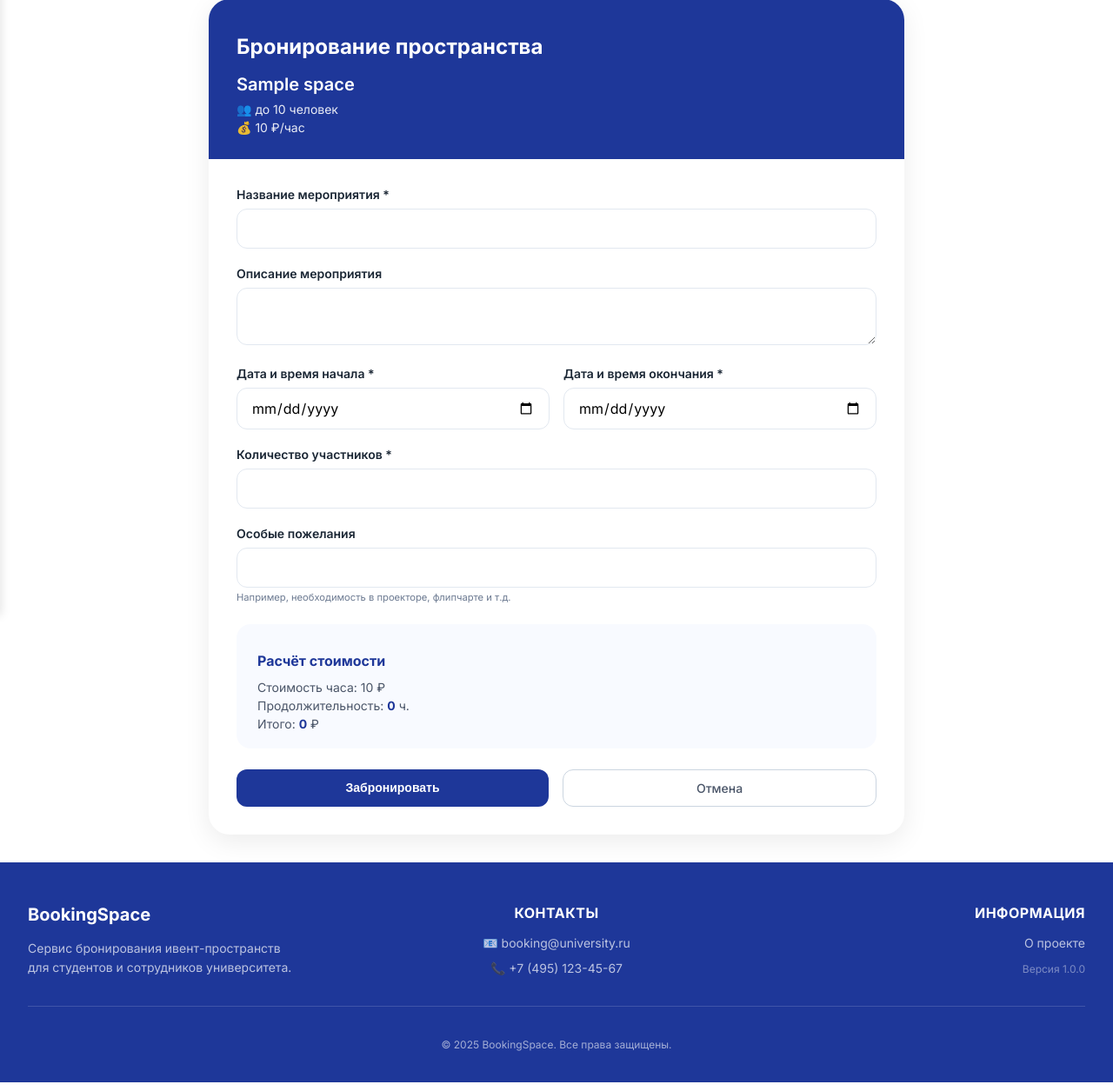
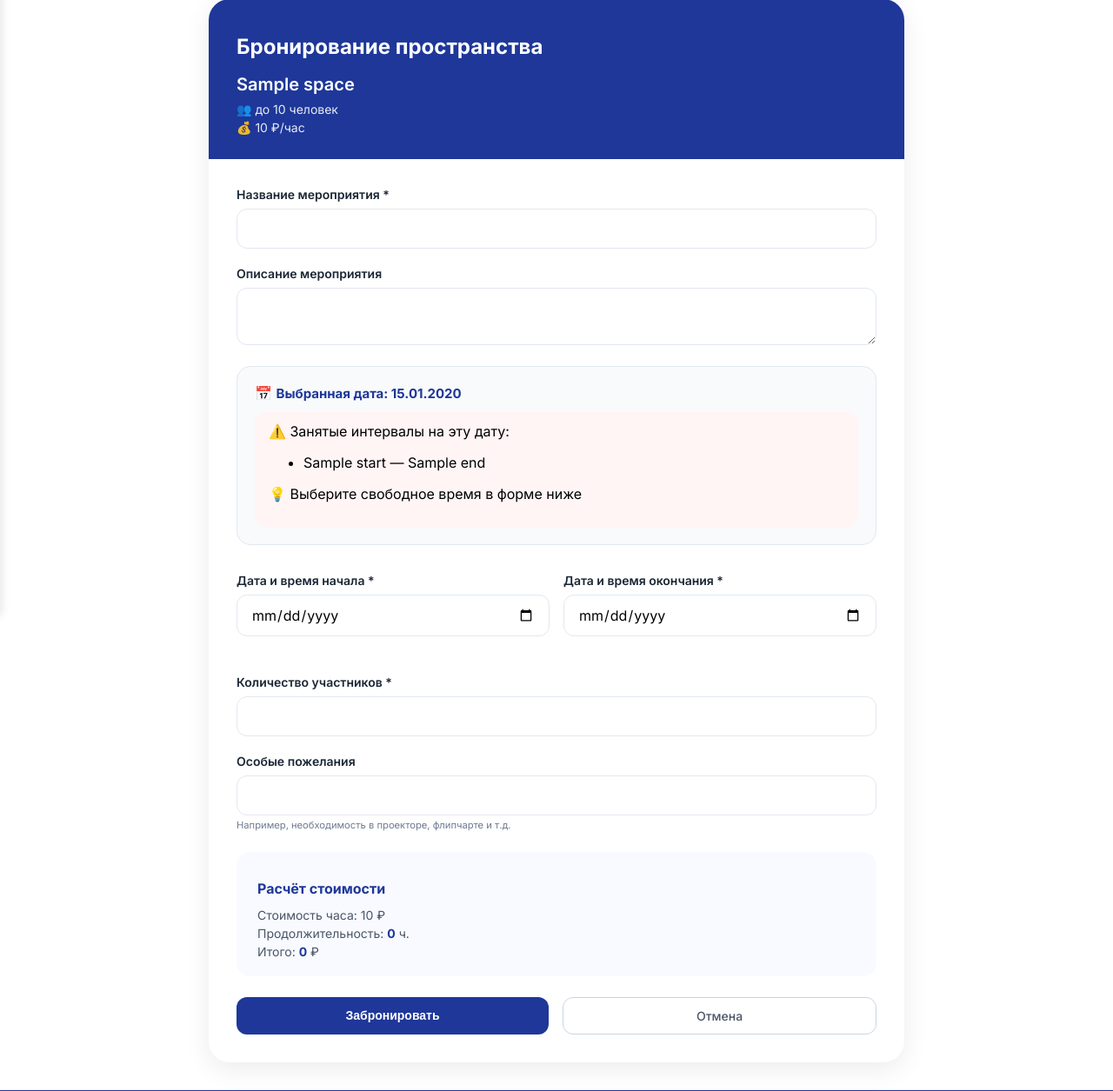
Before and after one commit to Ksenia-Voronina/FinalQualifyingWork, a Django app: template bookings/templates/bookings/booking_form.html in a window 1280 px wide. Shown: the part 92-1347 px from the top of the page at 87% size. Run offline with Django 4.2, Linux system fonts and the light colour scheme; the template is opened without the code that fills it: most values are stand-ins (such as "Sample title", 1, 10 or a date in 2020); form fields are guessed from the names that the template uses.

Commit message:
На странице бронирования добавлена блок с информацией о занятом времени выбранной даты, исправлены ошибки при бронировании пространства на одно и то же время

```diff
--- a/bookings/static/bookings/css/booking-form.css
+++ b/bookings/static/bookings/css/booking-form.css
@@ -194,6 +194,95 @@
     font-size: 0.875rem;
 }
 
+/* Блок выбора времени */
+.time-booking-wrapper {
+    margin-bottom: 1.5rem;
+}
+
+.time-row {
+    display: flex;
+    gap: 1rem;
+    margin-bottom: 0.5rem;
+}
+
+/* Стиль ошибки блока времени */
+.time-booking-error {
+    background-color: #fff5f5;
+    border: 1px solid #e53e3e;
+    border-radius: 12px;
+    padding: 0.75rem 1rem;
+    margin-bottom: 0.5rem;
+}
+
+.time-booking-error .form-error {
+    color: #e53e3e;
+    font-size: 0.75rem;
+    margin: 0;
+    padding: 0;
+    background: transparent;
+    border: none;
+}
+
+.time-booking-error + .form-group {
+    margin-top: 0.75rem;
+}
+
+/* Подсветка всего блока при ошибке */
+.time-booking-wrapper.has-error .time-row .form-group input,
+.time-booking-wrapper.has-error .time-row .form-group select {
+    border-color: #e53e3e;
+    background-color: #fff5f5;
+}
+
+/* Убираем двойную подсветку */
+.time-booking-wrapper.has-error {
+    border: 1px solid #e53e3e;
+    border-radius: 12px;
+    padding: 0.75rem;
+    background-color: #fff5f5;
+}
+
+.time-booking-wrapper.has-error .time-row {
+    margin-bottom: 0;
+}
+
+.time-booking-wrapper.has-error .time-booking-error {
+    border: none;
+    padding: 0.75rem 0 0 0;
+    margin-bottom: 0;
+    background-color: transparent;
+}
+
+
+/* ========== ИНФОРМАЦИЯ О ЗАНЯТЫХ СЛОТАХ ========== */
+
+.booked-slots-info {
+    background: #f8fafc;
+    border-radius: 16px;
+    padding: 1.25rem;
+    margin-bottom: 2rem;
+    border: 1px solid #e2e8f0;
+}
+
+.info-header strong {
+    font-size: 0.9375rem;
+    color: #1e3799;
+}
+
+.booked-slots-list {
+    background: #fff5f5;
+    border-radius: 12px;
+    padding: 0.75rem 1rem;
+    margin-top: 0.75rem;
+}
+
+.free-slots-info {
+    background: #f0fdf4;
+    border-radius: 12px;
+    padding: 0.75rem 1rem;
+    margin-top: 0.75rem;
+}
+
 /* Адаптивность */
 @media (max-width: 640px) {
     .booking-form-container {
--- /dev/null
+++ b/bookings/static/bookings/js/booked-slots.js
@@ -0,0 +1,66 @@
+// booked-slots.js
+document.addEventListener('DOMContentLoaded', function() {
+    const startInput = document.getElementById('id_start_datetime');
+    const infoContainer = document.getElementById('bookedSlotsInfo');
+
+    if (!startInput || !infoContainer) return;
+
+    const spaceId = parseInt(document.getElementById('space-id')?.dataset.id || 0);
+
+    function updateBookedSlots() {
+        if (!startInput.value) return;
+
+        const dateStr = startInput.value.split('T')[0];
+
+        infoContainer.style.opacity = '0.5';
+
+        fetch(`/bookings/get-booked-slots/${spaceId}/?date=${dateStr}`)
+            .then(response => response.json())
+            .then(data => {
+                infoContainer.style.opacity = '1';
+
+                if (data.booked_slots && data.booked_slots.length > 0) {
+                    let slotsHtml = '<div class="booked-slots-list">';
+                    slotsHtml += '<div class="warning-header">';
+                    slotsHtml += '<span class="warning-icon">⚠️</span>';
+                    slotsHtml += '<span>Занятые интервалы на эту дату:</span>';
+                    slotsHtml += '</div><ul>';
+                    data.booked_slots.forEach(slot => {
+                        slotsHtml += `<li>${slot.start} — ${slot.end}</li>`;
+                    });
+                    slotsHtml += '</ul>';
+                    slotsHtml += '<p class="info-note">💡 Выберите свободное время в форме ниже</p>';
+                    slotsHtml += '</div>';
+
+                    infoContainer.innerHTML = `
+                        <div class="info-header">
+                            <span class="info-icon">📅</span>
+                            <strong>Выбранная дата: ${new Date(dateStr).toLocaleDateString('ru-RU')}</strong>
+                        </div>
+                        ${slotsHtml}
+                    `;
+                } else {
+                    infoContainer.innerHTML = `
+                        <div class="info-header">
+                            <span class="info-icon">📅</span>
+                            <strong>Выбранная дата: ${new Date(dateStr).toLocaleDateString('ru-RU')}</strong>
+                        </div>
+                        <div class="free-slots-info">
+                            <span class="success-icon">✅</span>
+                            <span>На эту дату пока нет бронирований. Вы можете выбрать любое удобное время.</span>
+                        </div>
+                    `;
+                }
+            })
+            .catch(error => {
+                infoContainer.style.opacity = '1';
+                console.error('Ошибка загрузки занятых слотов:', error);
+            });
+    }
+
+    startInput.addEventListener('change', updateBookedSlots);
+    startInput.addEventListener('blur', updateBookedSlots);
+
+    // Вызываем при загрузке
+    updateBookedSlots();
+});
--- /dev/null
+++ b/bookings/static/bookings/js/booking-form.js
@@ -0,0 +1,34 @@
+// booking-form.js
+document.addEventListener('DOMContentLoaded', function() {
+    const startInput = document.getElementById('id_start_datetime');
+    const endInput = document.getElementById('id_end_datetime');
+    const durationSpan = document.getElementById('duration');
+    const totalSpan = document.getElementById('total');
+    const pricePerHour = parseFloat(document.getElementById('price-per-hour')?.dataset.price || 0);
+
+    function calculateTotal() {
+        if (startInput && endInput && startInput.value && endInput.value) {
+            const start = new Date(startInput.value);
+            const end = new Date(endInput.value);
+            const duration = (end - start) / (1000 * 3600);
+            if (duration > 0) {
+                durationSpan.textContent = duration.toFixed(1);
+                totalSpan.textContent = (duration * pricePerHour).toFixed(0);
+                return;
+            }
+        }
+        if (durationSpan) durationSpan.textContent = '0';
+        if (totalSpan) totalSpan.textContent = '0';
+    }
+
+    if (startInput) {
+        startInput.addEventListener('change', calculateTotal);
+        startInput.addEventListener('input', calculateTotal);
+    }
+    if (endInput) {
+        endInput.addEventListener('change', calculateTotal);
+        endInput.addEventListener('input', calculateTotal);
+    }
+
+    calculateTotal();
+});
--- a/bookings/templates/bookings/booking_form.html
+++ b/bookings/templates/bookings/booking_form.html
@@ -15,9 +15,18 @@
             <div class="space-info">
                 <h2>{{ space.name }}</h2>
                 <p>👥 до {{ space.capacity }} человек</p>
-                <p>💰 {% if space.price_per_hour == 0 %}Бесплатно{% else %}{{ space.price_per_hour }} ₽/час{% endif %}</p>
+                <p>💰
+                    {% if space.price_per_hour == 0 %}
+                        Бесплатно
+                    {% else %}
+                        <span id="price-per-hour" data-price="{{ space.price_per_hour }}">{{ space.price_per_hour }} ₽/час</span>
+                    {% endif %}
+                </p>
             </div>
         </div>
+
+        <!-- Скрытые данные для JS -->
+        <span id="space-id" data-id="{{ space.id }}" style="display: none;"></span>
 
         <!-- Вывод общих ошибок формы -->
         {% if form.non_field_errors %}
@@ -47,22 +56,68 @@
                 {% endif %}
             </div>
 
-            <div class="form-row">
-                <div class="form-group half {% if form.start_datetime.errors %}error-field{% endif %}">
-                    <label for="{{ form.start_datetime.id_for_label }}">Дата и время начала *</label>
-                    {{ form.start_datetime }}
-                    {% if form.start_datetime.errors %}
-                        <div class="form-error">{{ form.start_datetime.errors }}</div>
-                    {% endif %}
+            <!-- Блок информации о занятых слотах -->
+            <div class="booked-slots-info" id="bookedSlotsInfo">
+                {% if selected_date %}
+                <div class="info-header">
+                    <span class="info-icon">📅</span>
+                    <strong>Выбранная дата: {{ selected_date|date:"d.m.Y" }}</strong>
+                </div>
+                {% if booked_slots %}
+                    <div class="booked-slots-list">
+                        <div class="warning-header">
+                            <span class="warning-icon">⚠️</span>
+                            <span>Занятые интервалы на эту дату:</span>
+                        </div>
+                        <ul>
+                            {% for slot in booked_slots %}
+                                <li>{{ slot.start }} — {{ slot.end }}</li>
+                            {% endfor %}
+                        </ul>
+                        <p class="info-note">💡 Выберите свободное время в форме ниже</p>
+                    </div>
+                {% else %}
+                    <div class="free-slots-info">
+                        <span class="success-icon">✅</span>
+                        <span>На эту дату пока нет бронирований. Вы можете выбрать любое удобное время.</span>
+                    </div>
+                {% endif %}
+                {% else %}
+                <div class="info-header">
+                    <span class="info-icon">📅</span>
+                    <strong>Выберите дату в календаре</strong>
+                </div>
+                <div class="free-slots-info">
+                    <span class="info-icon">ℹ️</span>
+                    <span>Сначала выберите дату мероприятия на странице пространства.</span>
+                </div>
+                {% endif %}
+            </div>
+
+            <!-- Блок даты и времени -->
+            <div class="time-booking-wrapper {% if form.start_datetime.errors or form.end_datetime.errors %}has-error{% endif %}">
+                <div class="form-row time-row">
+                    <div class="form-group half">
+                        <label for="{{ form.start_datetime.id_for_label }}">Дата и время начала *</label>
+                        {{ form.start_datetime }}
+                    </div>
+
+                    <div class="form-group half">
+                        <label for="{{ form.end_datetime.id_for_label }}">Дата и время окончания *</label>
+                        {{ form.end_datetime }}
+                    </div>
                 </div>
 
-                <div class="form-group half {% if form.end_datetime.errors %}error-field{% endif %}">
-                    <label for="{{ form.end_datetime.id_for_label }}">Дата и время окончания *</label>
-                    {{ form.end_datetime }}
-                    {% if form.end_datetime.errors %}
-                        <div class="form-error">{{ form.end_datetime.errors }}</div>
-                    {% endif %}
+                {% if form.start_datetime.errors or form.end_datetime.errors %}
+                <div class="time-booking-error">
+                    {% for error in form.start_datetime.errors %}
+                        <div class="form-error">{{ error }}</div>
+                    {% endfor %}
+                    {% for error in form.end_datetime.errors %}
+                        <div class="form-error">{{ error }}</div>
+                    {% endfor %}
                 </div>
+                {% endif %}
             </div>
 
             <div class="form-group {% if form.participants_count.errors %}error-field{% endif %}">
@@ -99,30 +154,6 @@
 {% endblock %}
 
 {% block extra_js %}
-<script>
-    // Расчёт стоимости в реальном времени
-    const startInput = document.getElementById('{{ form.start_datetime.id_for_label }}');
-    const endInput = document.getElementById('{{ form.end_datetime.id_for_label }}');
-    const durationSpan = document.getElementById('duration');
-    const totalSpan = document.getElementById('total');
-    const pricePerHour = {{ space.price_per_hour }};
-
-    function calculateTotal() {
-        if (startInput.value && endInput.value) {
-            const start = new Date(startInput.value);
-            const end = new Date(endInput.value);
-            const duration = (end - start) / (1000 * 3600);
-            if (duration > 0) {
-                durationSpan.textContent = duration.toFixed(1);
-                totalSpan.textContent = (duration * pricePerHour).toFixed(0);
-                return;
-            }
-        }
-        durationSpan.textContent = '0';
-        totalSpan.textContent = '0';
-    }
-
-    startInput.addEventListener('change', calculateTotal);
-    endInput.addEventListener('change', calculateTotal);
-</script>
+<script src="{% static 'bookings/js/booking-form.js' %}"></script>
+<script src="{% static 'bookings/js/booked-slots.js' %}"></script>
 {% endblock %}
--- a/bookings/urls.py
+++ b/bookings/urls.py
@@ -6,6 +6,8 @@ app_name = 'bookings'
 urlpatterns = [
     path('', views.booking_list, name='list'),
     path('create/<int:space_id>/', views.booking_create, name='create'),
+    path('my/', views.booking_list, name='my_bookings'),
     path('<int:id>/', views.booking_detail, name='detail'),
     path('<int:id>/cancel/', views.booking_cancel, name='cancel'),
+    path('get-booked-slots/<int:space_id>/', views.get_booked_slots, name='get_booked_slots'),
 ]
--- a/spaces/templates/spaces/space_detail.html
+++ b/spaces/templates/spaces/space_detail.html
@@ -30,7 +30,7 @@
                         {% if space.price_per_hour == 0 %}
                             🎓 Бесплатно
                         {% else %}
-                            💰 {{ space.price_per_hour }} ₽/час
+                            💰 {{ space.price_per_hour|floatformat:2 }} ₽/час
                         {% endif %}
                     </span>
                 </div>
```
Also changed, not shown: bookings/forms.py (+75 -5 lines), bookings/models.py (+6 -3 lines), bookings/views.py (+60 -12 lines), media/avatars/lodka_gory_ozero_135258_1920x1080.jpg (added).
